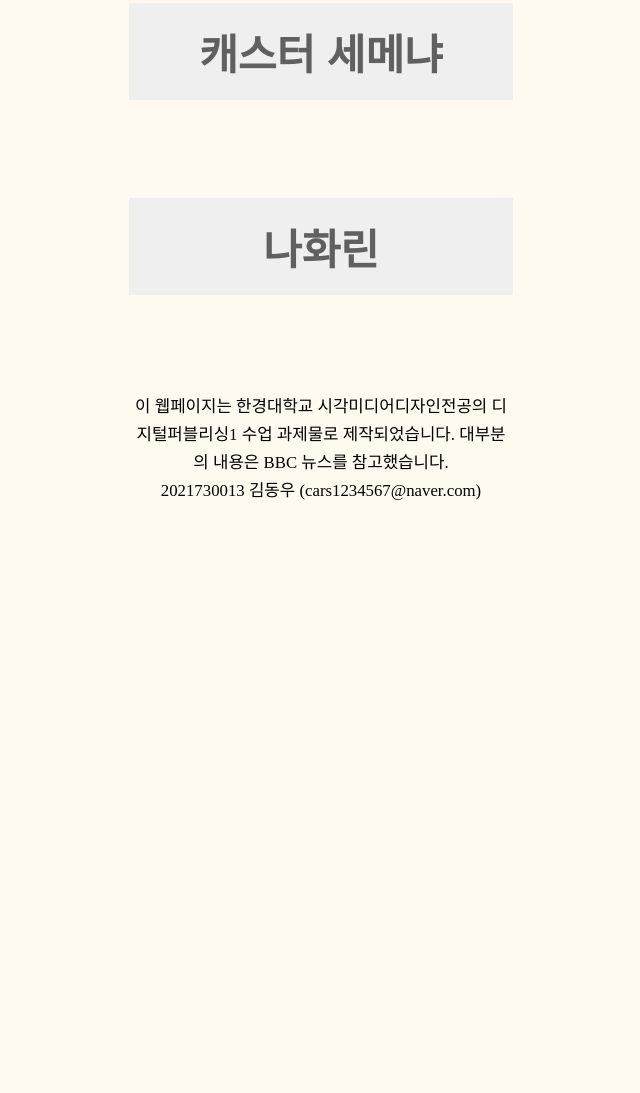
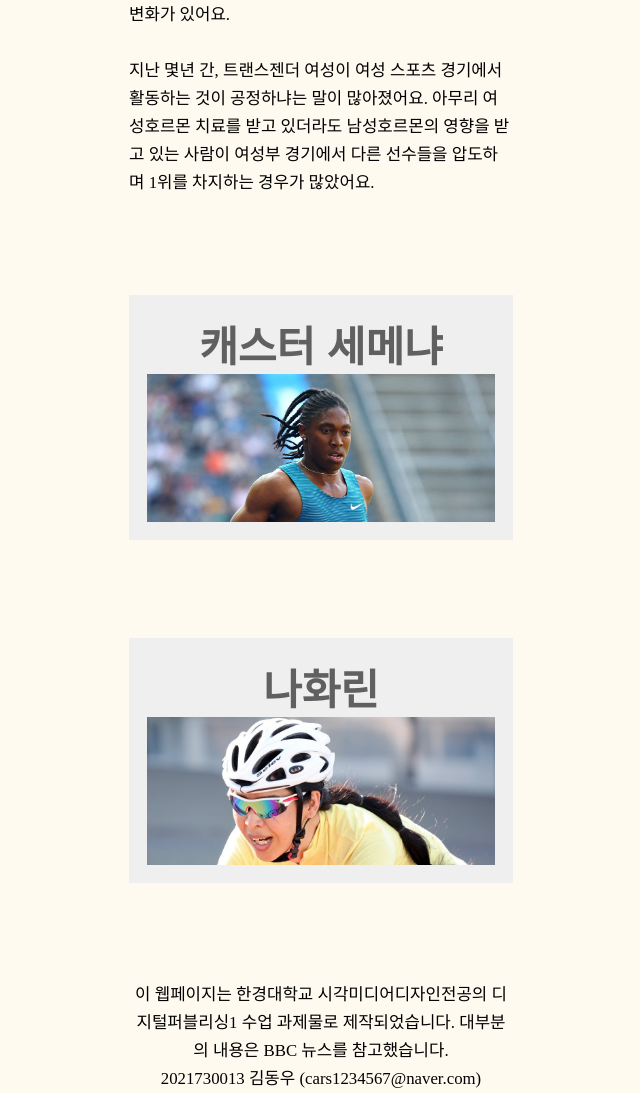
Before and after one commit to TesseePix/SemesterFinals, a plain HTML site: page index.html in a window 1280 px wide. Shown: the part 1187-2280 px from the top of the page, without its empty margins (319-959 px from the left). Before the commit the page ends 1692 px from the top, so only its background shows below. Drawn offline with Linux system fonts and the light colour scheme.

Commit message:
Update index.html

```diff
--- a/index.html
+++ b/index.html
@@ -15,7 +15,7 @@
     </header>
     <main>
         <div style="margin-bottom: 16rem; display: flex; justify-content: center;"></div>
-        <img src="images/Gender_binary.png" alt="" class="imgCenter" style="margin-bottom: 4rem;">
+        <img src="img/Gender_binary.png" alt="" class="imgCenter" style="margin-bottom: 4rem;">
 
         <p class="normalText" style="margin-bottom: 7rem;">
             여러분은 섹스와 젠더의 차이에 대해서 알고 있나요?<br><br>
@@ -34,7 +34,7 @@
     <main style="margin-bottom: 7rem;">
         <button type="button" class="collapsible">
             <div class="titleText">캐스터 세메냐</div>
-            <img src="images/theRunner.jpg" alt="" class="imgCenter">
+            <img src="img/theRunner.jpg" alt="" class="imgCenter">
         </button>
             <div class="content">
                 <p class="normalText">남아공의 육상선수 캐스터 세메냐는 2012년과 2016년 올림픽에서 금메달을 두 개 딴 전적이 있어요. 2009년, 2011년, 2017년 세계 육상 선수권대회에서도 우승한 적이 있고요.<br><br>그런데 2009년 대회에서 세메냐의 성별에 대한 논란이 일었어요. 그래서 주최 측에서 검사를 했고, 세메냐는 2형 5알파환원효소결핍증이라는, 고환은 있지만 신체가 제대로 남성호르몬을 대사하지 못해서 태아 때 생식기가 제대로 발현하지 않게 되는 질병을 갖고 있다는 것이 알려졌어요.<br><br>2형 5알파환원효소결핍증에 걸린 사람은 갓난아기 때는 여자아이처럼 보이지만, 사춘기에 2차 성징을 겪으면서 변성기가 오고 작은 음경이 생기는 등 남성의 모습으로 성장하게 돼요.<br><br>세메냐는 처음부터 여자의 성별로 길러졌고 스스로도 여성이라고 생각하는 사람이지만, 신체는 남성에 가까운 상태인 거에요. 세메냐는 질과 잠복 고환이 있고, 자궁이나 나팔관이 없어 월경은 하지 않는다고 해요. 이렇게 여성과 남성의 신체를 둘 다 타고난 사람을 인터섹스라고 하지만, 세메냐 본인은 그냥 남들과 조금 다른 여성으로 살고 싶다고 한 바 있어요<br><br>스포츠계는 앞으로 트랜스젠더인 사람을 어떻게 받아들이면 좋을까요? 여러분도 고민해 보세요.<br><br><br></p>
@@ -43,7 +43,7 @@
     <main style="margin-bottom: 7rem;">
         <button type="button" class="collapsible">
             <div class="titleText">나화린</div>
-            <img src="images/theCyclist.jpg" alt="" class="imgCenter">
+            <img src="img/theCyclist.jpg" alt="" class="imgCenter">
         </button>
             <div class="content">
                 <p class="normalText">한국의 사이클 선수인 나화린 씨는 한편 인터섹스가 아닌 남성에서 여성으로 전환한 트랜스젠더 여성이에요.<br><br>나화린 씨는 2023년에 강원도민체육대회 사이클 여성부 경기에 출전했었는데, 이유는 트랜스젠더 여성 선수가 일반 여성과 같이 경기를 할 수 없음을 보여주고 싶었기 때문이라고 해요. 경기에서 금메달 2개, 은메달 1개를 딴 나화린 씨는 트랜스젠더 여성의 참가는 일반 여성 선수에게 피해를 끼치는 일이라고 했어요.<br><br>트랜스젠더 신체의 의학적 연구가 많이 진행되지 않은 현재의 의학계와 스포츠과학계에서는 아직 결론이 나지 않았지만, 생전에 남성의 사춘기를 겪었던 트랜스젠더 여성은 아무리 호르몬 치료를 오래 받았더라도 근골격량이 일반 여성보다는 훨씬 많다는 견해가 있어요.<br><br>국제올림픽위원회에서는 그동안 선수의 남성호르몬 수치를 측정해서 기준치에 따라 참가 여부를 결정했었지만, 모든 스포츠 종목들이 근골격량에 좌우되는 건 아니기에 최근인 2022년부터는 각 종목의 스포츠연맹 재량으로 바꿨다고 해요.<br><br>스포츠계는 앞으로 트랜스젠더인 사람을 어떻게 받아들이면 좋을까요? 여러분도 고민해 보세요.<br><br><br></p>
```
